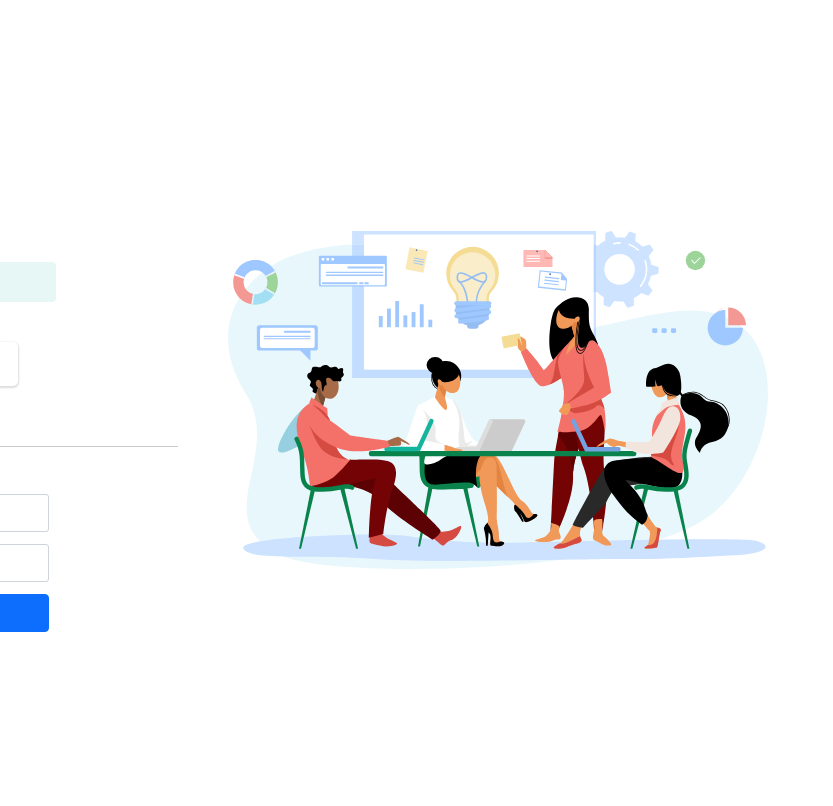
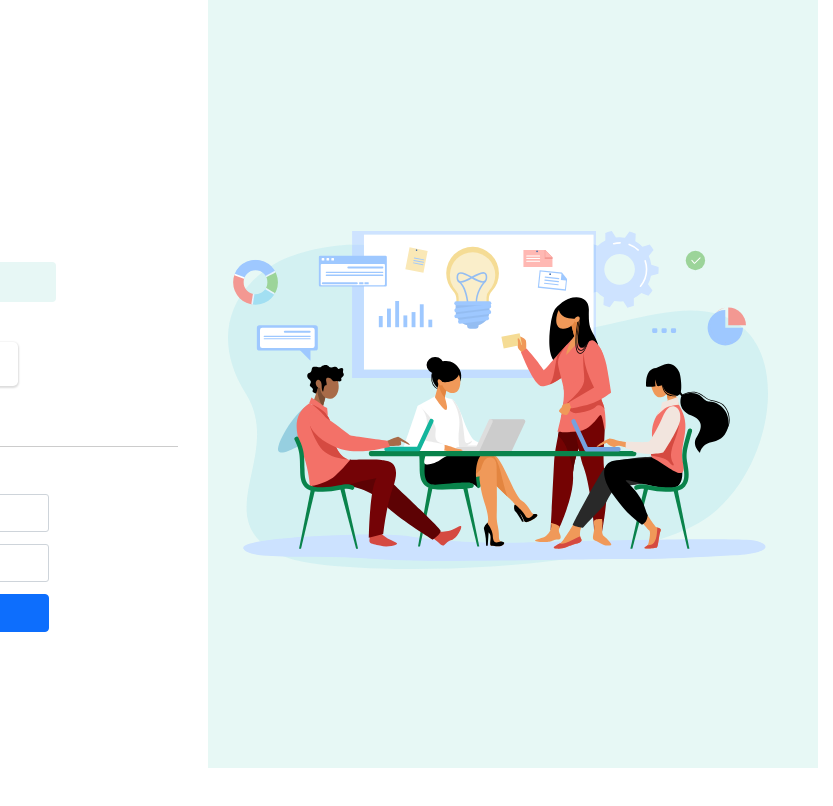
Before and after one commit to digitrezweb/Nextgen, a plain HTML site: page SignIn.html in a window 1280 px wide. Shown: the full height of the page, 447-1280 px from the left. Drawn offline with Linux system fonts and the light colour scheme; the site is published under a folder, as on GitHub Pages, so addresses that start at the root find nothing; files whose address does not match are found by name.

Commit message:
#change3

```diff
--- a/css/style.css
+++ b/css/style.css
@@ -960,7 +960,7 @@ img{
 }
 
 .bg_section{
-  background: url('/Images/Rectangle\ 5312.svg') top center no-repeat;
+  background: url('img/Rectangle\ 5312.svg') top center no-repeat;
   height: 100vh;
 }
 
```
